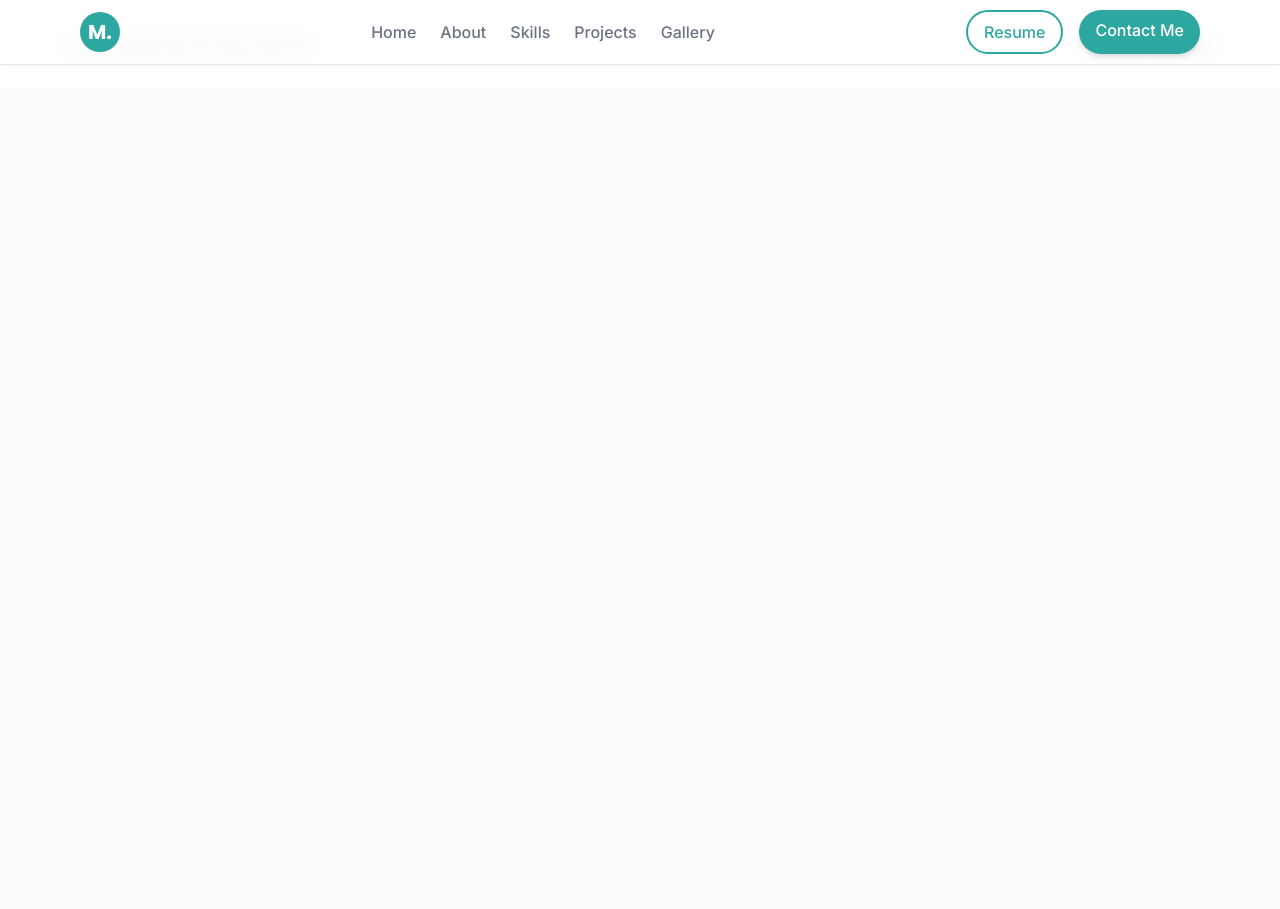
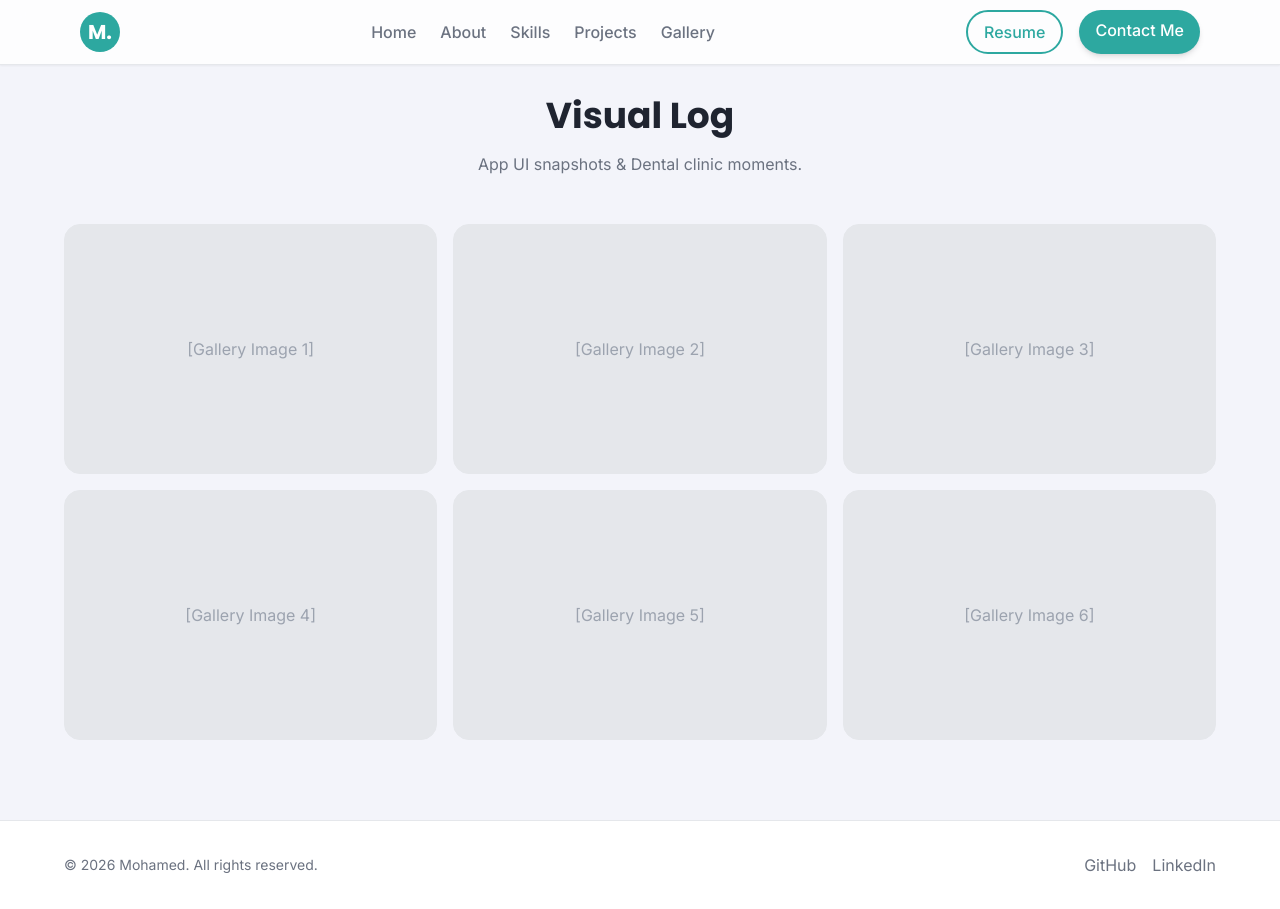
Before and after one commit to azapdev/newPortfolio, a React (Vite) app: page /gallery in a window 1280 px wide. Before the commit the page ends 800 px from the top, so only its background shows below. Built offline with nearby package versions, Linux system fonts and the light colour scheme.

Commit message:
feat: implement Gallery page

```diff
--- a/src/App.jsx
+++ b/src/App.jsx
@@ -7,6 +7,7 @@ import Skills from './components/Skills';
 import Projects from './components/Projects';
 import Contact from './components/Contact';
 import Footer from './components/Footer';
+import Gallery from './pages/Gallery';
 
 function HomePage() {
   return (
@@ -27,6 +28,7 @@ export default function App() {
         <Navbar />
         <Routes>
           <Route path="/" element={<HomePage />} />
+          <Route path="/gallery" element={<Gallery />} />
         </Routes>
         <Footer />
       </div>
--- /dev/null
+++ b/src/pages/Gallery.jsx
@@ -0,0 +1,23 @@
+import React from 'react';
+
+export default function Gallery() {
+  const images = [1, 2, 3, 4, 5, 6]; // Placeholders
+
+  return (
+    <div className="pt-24 pb-20 px-4 min-h-screen bg-bgAlt">
+      <div className="max-w-6xl mx-auto">
+        <div className="mb-12 text-center">
+          <h1 className="text-4xl font-heading font-bold text-textPrimary mb-4">Visual Log</h1>
+          <p className="text-textSecondary">App UI snapshots & Dental clinic moments.</p>
+        </div>
+        <div className="grid grid-cols-2 md:grid-cols-3 gap-4 auto-rows-[250px]">
+          {images.map(img => (
+            <div key={img} className="bg-gray-200 rounded-2xl border border-borderLight overflow-hidden hover:shadow-lg transition-shadow flex items-center justify-center text-gray-400">
+              [Gallery Image {img}]
+            </div>
+          ))}
+        </div>
+      </div>
+    </div>
+  );
+}
```
Also changed, not shown: 1 other file (tests, documents, lock files or other folders).
